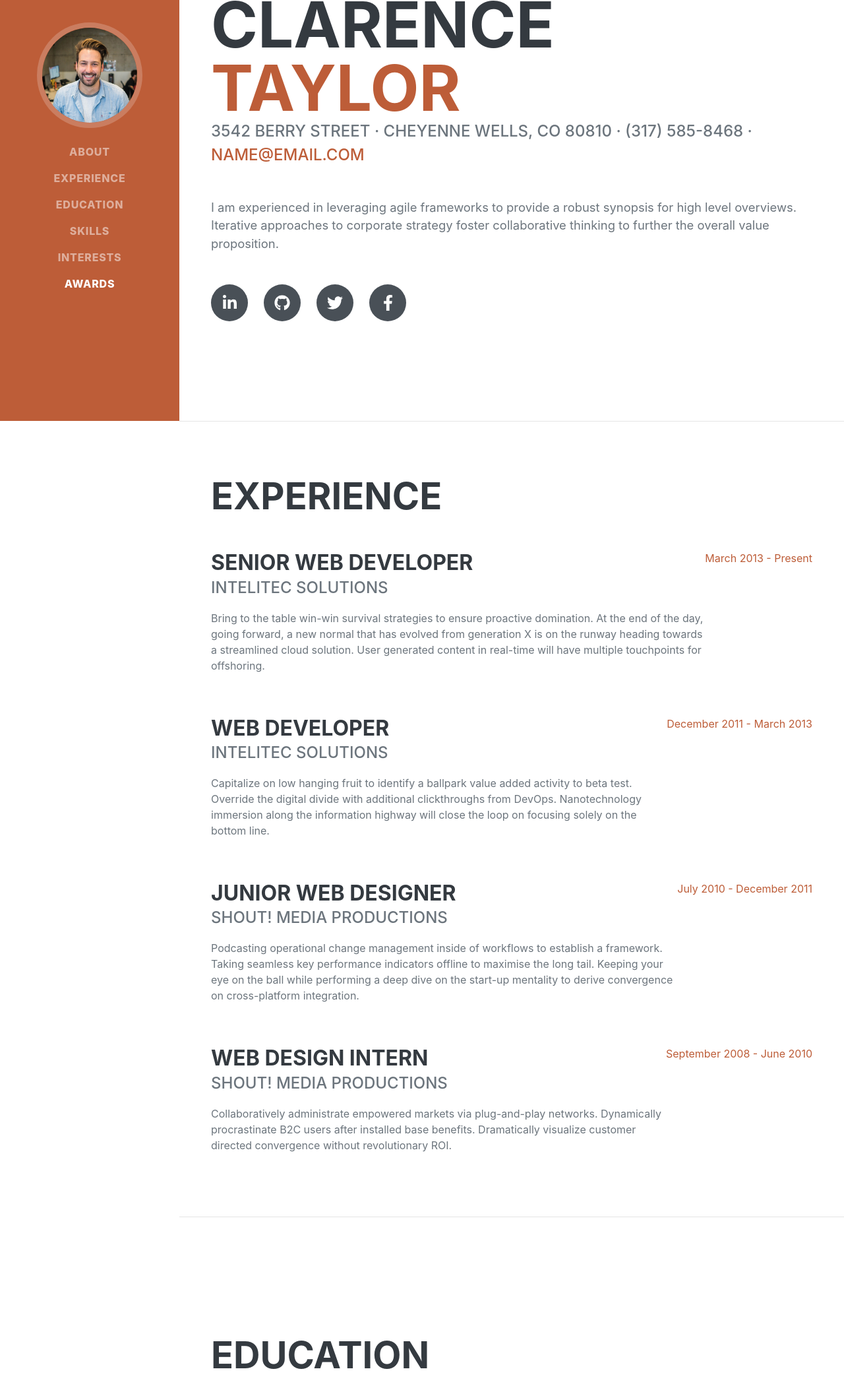
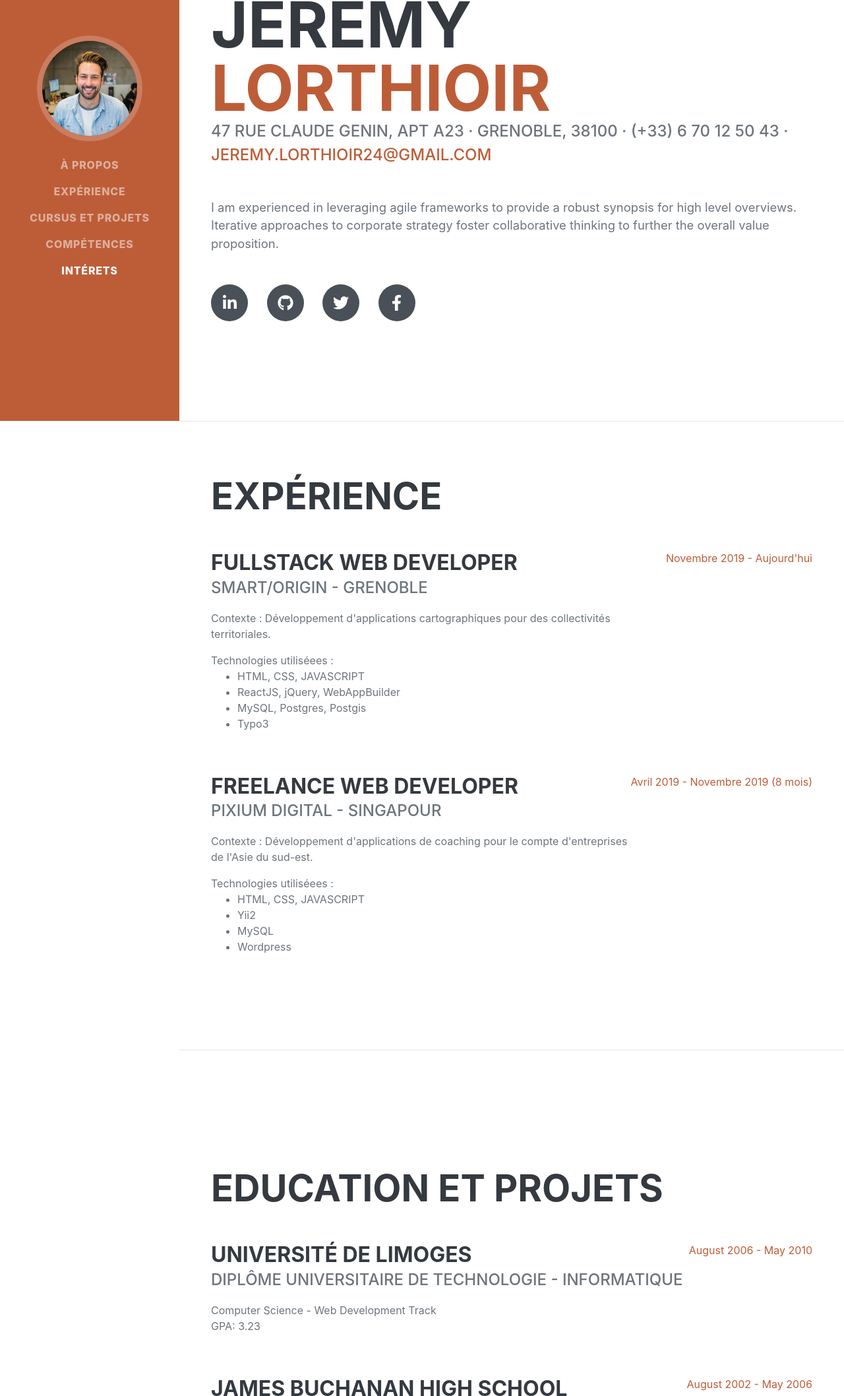
Before and after one commit to JeremyLorthioir/online-resume, a plain HTML site: page index.html in a window 1280 px wide. Shown: the part 162-2278 px from the top of the page at 66% size. Drawn offline with nearby package versions, Linux system fonts and the light colour scheme; a web font is replaced by a local one.

Commit message:
[improve] add basic profile and experience informations

```diff
--- a/index.html
+++ b/index.html
@@ -5,7 +5,7 @@
         <meta name="viewport" content="width=device-width, initial-scale=1, shrink-to-fit=no" />
         <meta name="description" content="" />
         <meta name="author" content="" />
-        <title>Resume - Start Bootstrap Theme</title>
+        <title>Jérémy LORTHIOIR Resume</title>
         <link rel="icon" type="image/x-icon" href="assets/img/favicon.ico" />
         <!-- Font Awesome icons (free version)-->
         <script src="https://use.fontawesome.com/releases/v5.13.0/js/all.js" crossorigin="anonymous"></script>
@@ -23,12 +23,11 @@
             ><button class="navbar-toggler" type="button" data-toggle="collapse" data-target="#navbarSupportedContent" aria-controls="navbarSupportedContent" aria-expanded="false" aria-label="Toggle navigation"><span class="navbar-toggler-icon"></span></button>
             <div class="collapse navbar-collapse" id="navbarSupportedContent">
                 <ul class="navbar-nav">
-                    <li class="nav-item"><a class="nav-link js-scroll-trigger" href="#about">About</a></li>
-                    <li class="nav-item"><a class="nav-link js-scroll-trigger" href="#experience">Experience</a></li>
-                    <li class="nav-item"><a class="nav-link js-scroll-trigger" href="#education">Education</a></li>
-                    <li class="nav-item"><a class="nav-link js-scroll-trigger" href="#skills">Skills</a></li>
-                    <li class="nav-item"><a class="nav-link js-scroll-trigger" href="#interests">Interests</a></li>
-                    <li class="nav-item"><a class="nav-link js-scroll-trigger" href="#awards">Awards</a></li>
+                    <li class="nav-item"><a class="nav-link js-scroll-trigger" href="#about">à propos</a></li>
+                    <li class="nav-item"><a class="nav-link js-scroll-trigger" href="#experience">Expérience</a></li>
+                    <li class="nav-item"><a class="nav-link js-scroll-trigger" href="#education">Cursus et projets</a></li>
+                    <li class="nav-item"><a class="nav-link js-scroll-trigger" href="#skills">Compétences</a></li>
+                    <li class="nav-item"><a class="nav-link js-scroll-trigger" href="#interests">Intérets</a></li>
                 </ul>
             </div>
         </nav>
@@ -37,50 +36,60 @@
             <!-- About-->
             <section class="resume-section" id="about">
                 <div class="resume-section-content">
-                    <h1 class="mb-0">Clarence <span class="text-primary">Taylor</span></h1>
-                    <div class="subheading mb-5">3542 Berry Street · Cheyenne Wells, CO 80810 · (317) 585-8468 · <a href="mailto:name@email.com">name@email.com</a></div>
+                    <h1 class="mb-0">Jérémy <span class="text-primary">LORTHIOIR</span></h1>
+                    <div class="subheading mb-5">47 rue claude genin, apt A23 · Grenoble, 38100 · (+33) 6 70 12 50 43 · <a href="mailto:jeremy.lorthioir24@gmail.com">jeremy.lorthioir24@gmail.com</a></div>
                     <p class="lead mb-5">I am experienced in leveraging agile frameworks to provide a robust synopsis for high level overviews. Iterative approaches to corporate strategy foster collaborative thinking to further the overall value proposition.</p>
                     <div class="social-icons">
-                        <a class="social-icon" href="#"><i class="fab fa-linkedin-in"></i></a><a class="social-icon" href="#"><i class="fab fa-github"></i></a><a class="social-icon" href="#"><i class="fab fa-twitter"></i></a><a class="social-icon" href="#"><i class="fab fa-facebook-f"></i></a>
+                        <a class="social-icon" href="https://www.linkedin.com/in/j%C3%A9r%C3%A9my-lorthioir/" target="_blank">
+                            <i class="fab fa-linkedin-in"></i>
+                        </a>
+                        <a class="social-icon" href="https://github.com/JeremyLorthioir" target="_blank">
+                            <i class="fab fa-github"></i
+                            ></a>
+                        <a class="social-icon" href="#">
+                            <i class="fab fa-twitter"></i>
+                        </a>
+                        <a class="social-icon" href="#">
+                            <i class="fab fa-facebook-f"></i>
+                        </a>
                     </div>
                 </div>
+
             </section>
             <hr class="m-0" />
             <!-- Experience-->
             <section class="resume-section" id="experience">
                 <div class="resume-section-content">
-                    <h2 class="mb-5">Experience</h2>
+                    <h2 class="mb-5">Expérience</h2>
                     <div class="d-flex flex-column flex-md-row justify-content-between mb-5">
                         <div class="flex-grow-1">
-                            <h3 class="mb-0">Senior Web Developer</h3>
-                            <div class="subheading mb-3">Intelitec Solutions</div>
-                            <p>Bring to the table win-win survival strategies to ensure proactive domination. At the end of the day, going forward, a new normal that has evolved from generation X is on the runway heading towards a streamlined cloud solution. User generated content in real-time will have multiple touchpoints for offshoring.</p>
+                            <h3 class="mb-0">Fullstack Web Developer</h3>
+                            <div class="subheading mb-3">Smart/Origin - GRENOBLE</div>
+                            <p>Contexte : Développement d'applications cartographiques pour des collectivités territoriales. </p>
+                            <p>Technologies utiliséees :</p>
+                            <ul style="margin-top: -1rem;">
+                                <li>HTML, CSS, JAVASCRIPT</li>
+                                <li>ReactJS, jQuery, WebAppBuilder</li>
+                                <li>MySQL, Postgres, Postgis</li>
+                                <li>Typo3</li>
+                            </ul>
                         </div>
-                        <div class="flex-shrink-0"><span class="text-primary">March 2013 - Present</span></div>
+                        <div class="flex-shrink-0"><span class="text-primary">Novembre 2019 - Aujourd'hui</span></div>
                     </div>
                     <div class="d-flex flex-column flex-md-row justify-content-between mb-5">
                         <div class="flex-grow-1">
-                            <h3 class="mb-0">Web Developer</h3>
-                            <div class="subheading mb-3">Intelitec Solutions</div>
-                            <p>Capitalize on low hanging fruit to identify a ballpark value added activity to beta test. Override the digital divide with additional clickthroughs from DevOps. Nanotechnology immersion along the information highway will close the loop on focusing solely on the bottom line.</p>
+                            <h3 class="mb-0">Freelance Web Developer</h3>
+                            <div class="subheading mb-3">Pixium Digital - SINGAPOUR</div>
+                            <p>Contexte : Développement d'applications de coaching pour le compte d'entreprises de l'Asie du sud-est.</p>
+                            <p>Technologies utiliséees :</p>
+                            <ul style="margin-top: -1rem;">
+                                <li>HTML, CSS, JAVASCRIPT</li>
+                                <li>Yii2</li>
+                                <li>MySQL</li>
+                                <li>Wordpress</li>
+                            </ul>
                         </div>
-                        <div class="flex-shrink-0"><span class="text-primary">December 2011 - March 2013</span></div>
-                    </div>
-                    <div class="d-flex flex-column flex-md-row justify-content-between mb-5">
-                        <div class="flex-grow-1">
-                            <h3 class="mb-0">Junior Web Designer</h3>
-                            <div class="subheading mb-3">Shout! Media Productions</div>
-                            <p>Podcasting operational change management inside of workflows to establish a framework. Taking seamless key performance indicators offline to maximise the long tail. Keeping your eye on the ball while performing a deep dive on the start-up mentality to derive convergence on cross-platform integration.</p>
-                        </div>
-                        <div class="flex-shrink-0"><span class="text-primary">July 2010 - December 2011</span></div>
-                    </div>
-                    <div class="d-flex flex-column flex-md-row justify-content-between">
-                        <div class="flex-grow-1">
-                            <h3 class="mb-0">Web Design Intern</h3>
-                            <div class="subheading mb-3">Shout! Media Productions</div>
-                            <p>Collaboratively administrate empowered markets via plug-and-play networks. Dynamically procrastinate B2C users after installed base benefits. Dramatically visualize customer directed convergence without revolutionary ROI.</p>
-                        </div>
-                        <div class="flex-shrink-0"><span class="text-primary">September 2008 - June 2010</span></div>
+                        <div class="flex-shrink-0"><span class="text-primary">Avril 2019 - Novembre 2019 (8 mois)</span></div>
                     </div>
                 </div>
             </section>
@@ -88,11 +97,11 @@
             <!-- Education-->
             <section class="resume-section" id="education">
                 <div class="resume-section-content">
-                    <h2 class="mb-5">Education</h2>
+                    <h2 class="mb-5">Education et projets</h2>
                     <div class="d-flex flex-column flex-md-row justify-content-between mb-5">
                         <div class="flex-grow-1">
-                            <h3 class="mb-0">University of Colorado Boulder</h3>
-                            <div class="subheading mb-3">Bachelor of Science</div>
+                            <h3 class="mb-0">Université de Limoges</h3>
+                            <div class="subheading mb-3">Diplôme Universitaire de Technologie - Informatique</div>
                             <div>Computer Science - Web Development Track</div>
                             <p>GPA: 3.23</p>
                         </div>
@@ -112,21 +121,14 @@
             <!-- Skills-->
             <section class="resume-section" id="skills">
                 <div class="resume-section-content">
-                    <h2 class="mb-5">Skills</h2>
-                    <div class="subheading mb-3">Programming Languages & Tools</div>
+                    <h2 class="mb-5">Compétences</h2>
+                    <div class="subheading mb-3">Outils et languages de programmation</div>
                     <ul class="list-inline dev-icons">
                         <li class="list-inline-item"><i class="fab fa-html5"></i></li>
                         <li class="list-inline-item"><i class="fab fa-css3-alt"></i></li>
                         <li class="list-inline-item"><i class="fab fa-js-square"></i></li>
-                        <li class="list-inline-item"><i class="fab fa-angular"></i></li>
                         <li class="list-inline-item"><i class="fab fa-react"></i></li>
-                        <li class="list-inline-item"><i class="fab fa-node-js"></i></li>
                         <li class="list-inline-item"><i class="fab fa-sass"></i></li>
-                        <li class="list-inline-item"><i class="fab fa-less"></i></li>
-                        <li class="list-inline-item"><i class="fab fa-wordpress"></i></li>
-                        <li class="list-inline-item"><i class="fab fa-gulp"></i></li>
-                        <li class="list-inline-item"><i class="fab fa-grunt"></i></li>
-                        <li class="list-inline-item"><i class="fab fa-npm"></i></li>
                     </ul>
                     <div class="subheading mb-3">Workflow</div>
                     <ul class="fa-ul mb-0">
@@ -149,41 +151,12 @@
             <!-- Interests-->
             <section class="resume-section" id="interests">
                 <div class="resume-section-content">
-                    <h2 class="mb-5">Interests</h2>
+                    <h2 class="mb-5">Intérets</h2>
                     <p>Apart from being a web developer, I enjoy most of my time being outdoors. In the winter, I am an avid skier and novice ice climber. During the warmer months here in Colorado, I enjoy mountain biking, free climbing, and kayaking.</p>
                     <p class="mb-0">When forced indoors, I follow a number of sci-fi and fantasy genre movies and television shows, I am an aspiring chef, and I spend a large amount of my free time exploring the latest technology advancements in the front-end web development world.</p>
                 </div>
             </section>
             <hr class="m-0" />
-            <!-- Awards-->
-            <section class="resume-section" id="awards">
-                <div class="resume-section-content">
-                    <h2 class="mb-5">Awards & Certifications</h2>
-                    <ul class="fa-ul mb-0">
-                        <li>
-                            <span class="fa-li"><i class="fas fa-trophy text-warning"></i></span>Google Analytics Certified Developer
-                        </li>
-                        <li>
-                            <span class="fa-li"><i class="fas fa-trophy text-warning"></i></span>Mobile Web Specialist - Google Certification
-                        </li>
-                        <li>
-                            <span class="fa-li"><i class="fas fa-trophy text-warning"></i></span>1<sup>st </sup>Place - University of Colorado Boulder - Emerging Tech Competition 2009
-                        </li>
-                        <li>
-                            <span class="fa-li"><i class="fas fa-trophy text-warning"></i></span>1<sup>st </sup>Place - University of Colorado Boulder - Adobe Creative Jam 2008 (UI Design Category)
-                        </li>
-                        <li>
-                            <span class="fa-li"><i class="fas fa-trophy text-warning"></i></span>2<sup>nd </sup>Place - University of Colorado Boulder - Emerging Tech Competition 2008
-                        </li>
-                        <li>
-                            <span class="fa-li"><i class="fas fa-trophy text-warning"></i></span>1<sup>st </sup>Place - James Buchanan High School - Hackathon 2006
-                        </li>
-                        <li>
-                            <span class="fa-li"><i class="fas fa-trophy text-warning"></i></span>3<sup>rd </sup>Place - James Buchanan High School - Hackathon 2005
-                        </li>
-                    </ul>
-                </div>
-            </section>
         </div>
         <!-- Bootstrap core JS-->
         <script src="https://cdnjs.cloudflare.com/ajax/libs/jquery/3.5.1/jquery.min.js"></script>
```
